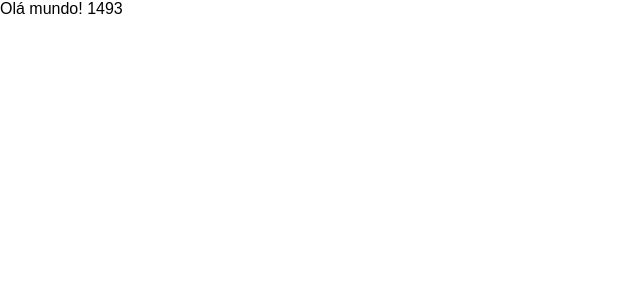
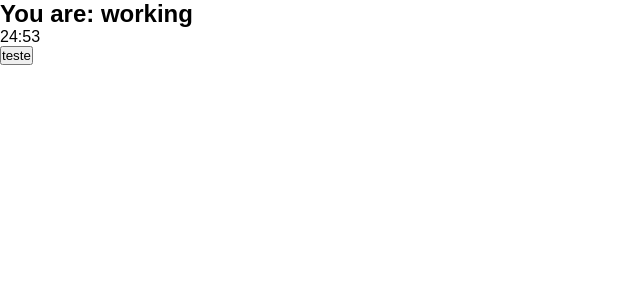
Before and after one commit to almerindopaixao/pomodoro-react, a React (Create React App) app: page / in a window 1280 px wide. Shown: the top 300 px of the page, without its empty margins (0-640 px from the left). Built offline with nearby package versions, Linux system fonts and the light colour scheme.

Commit message:
Update components Timer and Button

```diff
--- a/src/App.tsx
+++ b/src/App.tsx
@@ -1,6 +1,6 @@
 import React from 'react';
 
-import PomodoroTimer from './components/pomodoro-timer';
+import PomodoroTimer from './components/PomodoroTimer';
 
 function App(): JSX.Element {
   return (
--- /dev/null
+++ b/src/components/Button/index.tsx
@@ -0,0 +1,15 @@
+import React from 'react';
+
+interface Props {
+  text: string;
+  onClick?: () => void;
+  className?: string;
+}
+
+export default function Button(props: Props): JSX.Element {
+  return (
+    <button onClick={props.onClick} className={props.className}>
+      {props.text}
+    </button>
+  );
+}
--- /dev/null
+++ b/src/components/PomodoroTimer/index.tsx
@@ -0,0 +1,26 @@
+import React, { useState } from 'react';
+import useInterval from '../../hooks/user-interval';
+import Button from '../Button';
+import Timer from '../Timer';
+
+interface Props {
+  defaultPomodoroTime: number;
+}
+
+export default function PomodoroTimer({
+  defaultPomodoroTime,
+}: Props): JSX.Element {
+  const [mainTime, setMainTime] = useState<number>(defaultPomodoroTime);
+
+  useInterval(() => {
+    setMainTime(mainTime - 1);
+  }, 1000);
+
+  return (
+    <div className="pomodoro">
+      <h2>You are: working</h2>
+      <Timer mainTime={mainTime} />
+      <Button text="teste" onClick={() => console.log(1)} />
+    </div>
+  );
+}
--- /dev/null
+++ b/src/components/Timer/index.tsx
@@ -0,0 +1,10 @@
+import React from 'react';
+import secondsToTime from '../../utils/seconds-to-time';
+
+interface Props {
+  mainTime: number;
+}
+
+export default function Timer(props: Props): JSX.Element {
+  return <div className="timer">{secondsToTime(props.mainTime)}</div>;
+}
--- a/src/components/pomodoro-timer.tsx
+++ /dev/null
@@ -1,18 +0,0 @@
-import React, { useState } from 'react';
-import useInterval from '../hooks/user-interval';
-
-interface Props {
-  defaultPomodoroTime: 1500;
-}
-
-export default function PomodoroTimer({
-  defaultPomodoroTime,
-}: Props): JSX.Element {
-  const [mainTime, setMainTime] = useState<number>(defaultPomodoroTime);
-
-  useInterval(() => {
-    setMainTime(mainTime - 1);
-  }, 1000);
-
-  return <div>Olá mundo! {mainTime}</div>;
-}
--- /dev/null
+++ b/src/utils/seconds-to-time.ts
@@ -0,0 +1,8 @@
+export default function secondsToTime(seconds: number): string {
+  const zeroLeft = (n: number) => Math.floor(n).toString().padStart(2, '0');
+
+  const min = zeroLeft((seconds / 60) % 60);
+  const sec = zeroLeft((seconds % 60) % 60);
+
+  return `${min}:${sec}`;
+}
```
